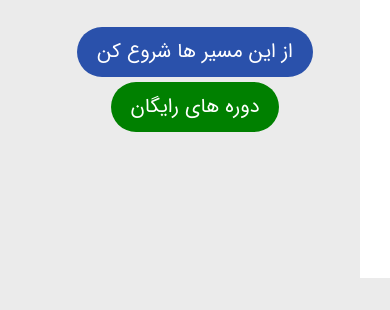
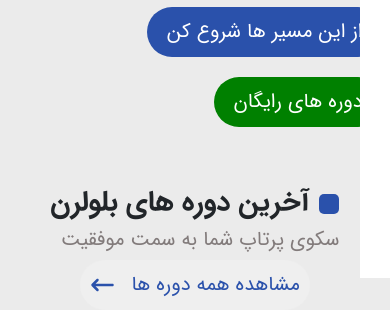
Before and after one commit to parsa-sbg/blue-learn, a plain HTML site: page pages/home/index.html in a window 390 px wide. Shown: the part 566-876 px from the top of the page. Before the commit the page ends 844 px from the top, so only its background shows below. Drawn offline with Linux system fonts and the light colour scheme.

Commit message:
feat: coding header of last courses

```diff
--- a/components/default.css
+++ b/components/default.css
@@ -32,5 +32,5 @@ a {
 }
 
 a:hover{
-    color: var(primary-color) !important;
+    color: var(primary-color);
 }
--- a/components/fonts.css
+++ b/components/fonts.css
@@ -6,3 +6,7 @@
     font-family: 'IRANSans bold';
     src: url(../fonts/IRANSans/IRANSans_Bold.ttf);
 }
+@font-face {
+    font-family: 'IRANSans black';
+    src: url(../fonts/IRANSans/IRANSans_Black.ttf);
+}
--- a/pages/home/home-responsive.css
+++ b/pages/home/home-responsive.css
@@ -47,7 +47,7 @@
 @media screen and (max-width: 576px) {
     .home__title{
         font-size: 4rem;
-        max-width: 33rem;
+        max-width: 34rem;
     }
     .home__text{
         font-size: 1.8rem;
@@ -57,5 +57,9 @@
         justify-content: center;
         margin-top: 2rem;
     }
+    .courses-section__header{
+        justify-content: center;
+        gap: .5rem;
+    }
 
 }
--- a/pages/home/home.css
+++ b/pages/home/home.css
@@ -1,6 +1,67 @@
 @import "../../components/header/header.css";
 @import "../../components/header/header-responsive.css";
+@import "../../components/default.css";
 
+
+/* start helper classes */
+
+.courses-section__header{
+    display: flex;
+    justify-content: space-between;
+    align-items: center;
+    flex-wrap: wrap;
+    margin-top: 6rem;
+}
+.courses-section__title-wrapper{
+
+}
+.courses-section__title{
+    font-size: 2.8rem;
+    font-family: "IRANSans bold";
+    position: relative;
+    padding-right: 3rem;
+}
+.courses-section__title::before{
+    content: "";
+    position: absolute;
+    width: 2rem;
+    height: 2rem;
+    top: 0;
+    right: 0;
+    bottom: 0;
+    margin: auto 0;
+    border-radius: .5rem;
+
+}
+.blue-bg.courses-section__title::before{
+    background-color: var(--primary-color);
+}
+.courses-section__desc{
+    font-size: 2rem;
+    color: #827b7b;
+}
+.courses-section__see-all{
+    display: flex;
+    align-items: center;
+    justify-content: space-between;
+    width: 23rem;
+    height: 5rem;
+    border-radius: 3rem;
+    font-size: 2rem;
+    color: var(--primary-color);
+    transition: all 200ms ease;
+    border: none;
+    padding: 0.5rem 1rem;
+}
+.courses-section__see-all:hover{
+    color: #fff;
+    background-color: var(--primary-color);
+}
+.courses-section__see-all-icon{
+
+}
+
+/* end helper classes */
 
 .main{
     padding-top: 8.5rem;
@@ -22,7 +83,7 @@
 }
 .home__title{
     font-size: 5rem;
-    font-family: "IRANSans bold";
+    font-family: "IRANSans black";
     max-width: 42rem;
 }
 .home__text{
@@ -30,13 +91,13 @@
     margin-top: 2rem;
     max-width: 44rem;
 }
-.home__btns{
+.home__links{
     display: flex;
     align-items: center;
     gap: 2rem;
     flex-wrap: wrap;
 }
-.home__btn{
+.home__link{
     border: none;
     font-size: 2rem;
     background-color: var(--primary-color);
@@ -45,7 +106,11 @@
     border-radius: 3rem;
     text-wrap: nowrap;
 }
-.home__btn:last-child{
+.home__link:hover{
+    color: #fff;
+    box-shadow: 3px 3px 10px #827b7b;
+}
+.home__link:last-child{
     background-color: green;
 
 }
@@ -60,3 +125,11 @@
 }
 
 /* end home */
+
+/* start last courses */
+
+.lastcourses{
+
+}
+
+/* end last courses */
--- a/pages/home/index.html
+++ b/pages/home/index.html
@@ -188,6 +188,7 @@
     <!-- start main -->
 
     <main class="main">
+
         <section class="home">
             <div class="container">
 
@@ -195,9 +196,9 @@
                     <div class="home__right">
                         <h1 class="home__title">آکادمی آموزش برنامه نویسی بلو لرن</h1>
                         <p class="home__text">با آکادمی خصوصی سبزلرن، علم برنامه نویسی رو با خیال راحت یاد بگیر و پیشرفت کن</p>
-                        <div class="home__btns">
-                            <button class="home__btn">از این مسیر ها شروع کن</button>
-                            <button class="home__btn">دوره های رایگان</button>
+                        <div class="home__links">
+                            <a href="#" class="home__link">از این مسیر ها شروع کن</a>
+                            <a href="#" class="home__link">دوره های رایگان</a>
                         </div>
                     </div>
 
@@ -210,6 +211,20 @@
 
             </div>
         </section>
+
+        <section class="lastcourses">
+            <div class="container">
+                <div class="courses-section__header">
+                    <div class="courses-section__title-wrapper">
+                        <h2 class="courses-section__title blue-bg">آخرین دوره های بلولرن</h2>
+                        <span class="courses-section__desc">سکوی پرتاپ شما به سمت موفقیت</span>
+                    </div>
+                    <button class="courses-section__see-all">مشاهده همه دوره ها
+                        <i class="fa fa-long-arrow-left courses-section__see-all-icon"></i>
+                    </button>
+                </div>
+            </div>
+        </section>
     </main>
 
     <!-- end main -->
```
